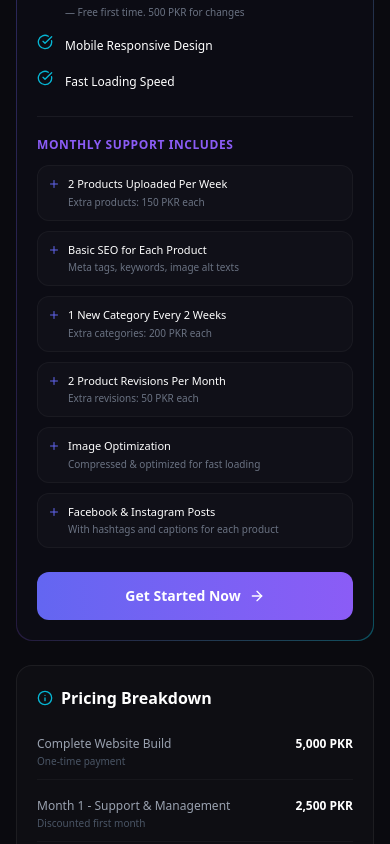
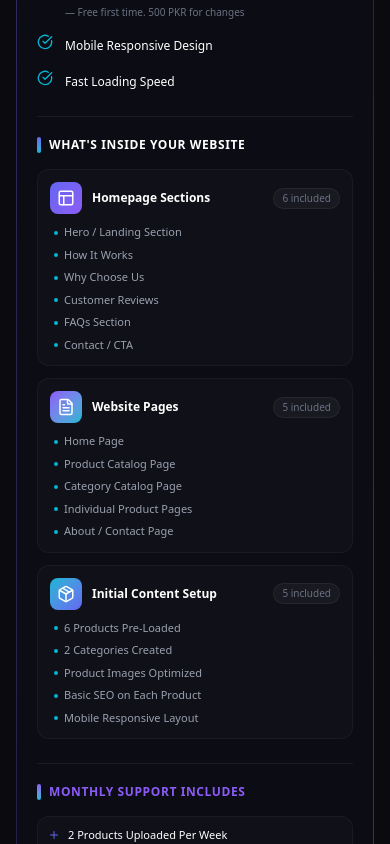
Before and after one commit to Azeem-097/devnix-studios, a Next.js app: page / in a window 390 px wide. Shown: the part 5180-6024 px from the top of the page. Built offline with nearby package versions, Linux system fonts and the light colour scheme.

Commit message:
Updated website changes

```diff
--- a/src/components/HeroSection.tsx
+++ b/src/components/HeroSection.tsx
@@ -116,7 +116,7 @@ export default function HeroSection() {
               </span>
               <span className="hidden sm:inline w-1 h-1 rounded-full bg-gray-600" />
               <span className="hidden sm:inline text-xs text-gray-400">
-                Est. 2024
+                Est. 202
               </span>
             </motion.div>
 
--- a/src/components/PackageSection.tsx
+++ b/src/components/PackageSection.tsx
@@ -1,12 +1,35 @@
 "use client";
 
-import { CheckCircle, Plus, ArrowRight, Info } from "lucide-react";
+import {
+  CheckCircle,
+  Plus,
+  ArrowRight,
+  Info,
+  Layout,
+  FileText,
+  Package,
+} from "lucide-react";
 import { siteData } from "@/lib/data";
 import AnimatedSection from "./AnimatedSection";
 
+const breakdownIconMap: Record<string, React.ReactNode> = {
+  Layout: <Layout size={18} />,
+  FileText: <FileText size={18} />,
+  Package: <Package size={18} />,
+};
+
+const breakdownGradients = [
+  "from-[#6366f1] to-[#8b5cf6]",
+  "from-[#8b5cf6] to-[#06b6d4]",
+  "from-[#06b6d4] to-[#6366f1]",
+];
+
 export default function PackageSection() {
   return (
-    <section id="package" className="relative overflow-hidden py-16 sm:py-24 lg:py-32">
+    <section
+      id="package"
+      className="relative overflow-hidden py-16 sm:py-24 lg:py-32"
+    >
       <div className="absolute inset-0 bg-[#0a0a0f]" />
       <div className="absolute top-0 left-1/3 w-[300px] sm:w-[500px] h-[300px] sm:h-[500px] bg-[#8b5cf6]/5 rounded-full blur-[80px] sm:blur-[120px]" />
       <div className="absolute bottom-0 right-1/3 w-[300px] sm:w-[400px] h-[300px] sm:h-[400px] bg-[#06b6d4]/4 rounded-full blur-[80px] sm:blur-[120px]" />
@@ -51,10 +74,13 @@ export default function PackageSection() {
                     <div className="text-2xl sm:text-3xl font-bold bg-gradient-to-r from-[#6366f1] to-[#06b6d4] bg-clip-text text-transparent">
                       5,000 PKR
                     </div>
-                    <div className="text-xs text-gray-500 mt-0.5">/ website</div>
+                    <div className="text-xs text-gray-500 mt-0.5">
+                      / website
+                    </div>
                   </div>
                 </div>
 
+                {/* Package Features */}
                 <div className="space-y-3 mb-6 sm:mb-8">
                   {siteData.packageFeatures.map((feature) => (
                     <div key={feature.text} className="flex items-start gap-3">
@@ -76,10 +102,58 @@ export default function PackageSection() {
                   ))}
                 </div>
 
+                {/* Website Breakdown - NEW! */}
                 <div className="border-t border-white/[0.06] pt-5 sm:pt-6 mb-6 sm:mb-8">
-                  <h4 className="text-xs sm:text-sm font-semibold text-[#8b5cf6] uppercase tracking-wider mb-3 sm:mb-4">
-                    Monthly Support Includes
-                  </h4>
+                  <div className="flex items-center gap-2 mb-4">
+                    <div className="w-1 h-4 rounded-full bg-gradient-to-b from-[#6366f1] to-[#06b6d4]" />
+                    <h4 className="text-xs sm:text-sm font-semibold text-white uppercase tracking-wider">
+                      What&apos;s Inside Your Website
+                    </h4>
+                  </div>
+
+                  <div className="space-y-3">
+                    {siteData.websiteBreakdown.map((category, index) => (
+                      <div
+                        key={category.title}
+                        className="p-3 sm:p-4 rounded-xl bg-white/[0.02] border border-white/[0.04] hover:border-white/[0.08] transition-all duration-300"
+                      >
+                        <div className="flex items-center gap-2.5 mb-2.5">
+                          <div
+                            className={`w-8 h-8 rounded-lg bg-gradient-to-br ${breakdownGradients[index]} flex items-center justify-center text-white shrink-0`}
+                          >
+                            {breakdownIconMap[category.icon]}
+                          </div>
+                          <h5 className="text-xs sm:text-sm font-semibold text-white">
+                            {category.title}
+                          </h5>
+                          <span className="ml-auto text-[10px] sm:text-xs text-gray-500 px-2 py-0.5 rounded-full bg-white/[0.04] border border-white/[0.06]">
+                            {category.items.length} included
+                          </span>
+                        </div>
+                        <div className="grid grid-cols-1 sm:grid-cols-2 gap-1.5 sm:gap-2 pl-1">
+                          {category.items.map((item) => (
+                            <div
+                              key={item}
+                              className="flex items-center gap-1.5 text-[11px] sm:text-xs text-gray-400"
+                            >
+                              <div className="w-1 h-1 rounded-full bg-[#06b6d4] shrink-0" />
+                              <span>{item}</span>
+                            </div>
+                          ))}
+                        </div>
+                      </div>
+                    ))}
+                  </div>
+                </div>
+
+                {/* Monthly Support */}
+                <div className="border-t border-white/[0.06] pt-5 sm:pt-6 mb-6 sm:mb-8">
+                  <div className="flex items-center gap-2 mb-4">
+                    <div className="w-1 h-4 rounded-full bg-gradient-to-b from-[#8b5cf6] to-[#06b6d4]" />
+                    <h4 className="text-xs sm:text-sm font-semibold text-[#8b5cf6] uppercase tracking-wider">
+                      Monthly Support Includes
+                    </h4>
+                  </div>
                   <div className="grid grid-cols-1 sm:grid-cols-2 gap-2.5 sm:gap-3">
                     {siteData.supportFeatures.map((feature) => (
                       <div
@@ -121,7 +195,7 @@ export default function PackageSection() {
             </div>
           </AnimatedSection>
 
-          {/* Right Side */}
+          {/* Right Side - Pricing + Addons */}
           <div className="lg:col-span-5 space-y-6">
             <AnimatedSection direction="right" delay={0.1}>
               <div className="p-5 sm:p-6 rounded-2xl bg-white/[0.02] border border-white/[0.06]">
@@ -197,6 +271,50 @@ export default function PackageSection() {
                 </div>
               </div>
             </AnimatedSection>
+
+            {/* Quick Stats Card */}
+            <AnimatedSection direction="right" delay={0.3}>
+              <div className="p-5 sm:p-6 rounded-2xl bg-gradient-to-br from-[#6366f1]/10 via-[#8b5cf6]/5 to-[#06b6d4]/10 border border-[#6366f1]/20">
+                <h4 className="text-base sm:text-lg font-semibold text-white mb-4 flex items-center gap-2">
+                  <CheckCircle size={16} className="text-[#06b6d4]" />
+                  What You Get Initially
+                </h4>
+                <div className="grid grid-cols-2 gap-3">
+                  <div className="text-center p-3 rounded-xl bg-white/[0.03] border border-white/[0.05]">
+                    <div className="text-2xl font-bold bg-gradient-to-r from-[#6366f1] to-[#8b5cf6] bg-clip-text text-transparent">
+                      6
+                    </div>
+                    <div className="text-[10px] sm:text-xs text-gray-400 mt-1">
+                      Products
+                    </div>
+                  </div>
+                  <div className="text-center p-3 rounded-xl bg-white/[0.03] border border-white/[0.05]">
+                    <div className="text-2xl font-bold bg-gradient-to-r from-[#8b5cf6] to-[#06b6d4] bg-clip-text text-transparent">
+                      2
+                    </div>
+                    <div className="text-[10px] sm:text-xs text-gray-400 mt-1">
+                      Categories
+                    </div>
+                  </div>
+                  <div className="text-center p-3 rounded-xl bg-white/[0.03] border border-white/[0.05]">
+                    <div className="text-2xl font-bold bg-gradient-to-r from-[#06b6d4] to-[#6366f1] bg-clip-text text-transparent">
+                      5+
+                    </div>
+                    <div className="text-[10px] sm:text-xs text-gray-400 mt-1">
+                      Pages
+                    </div>
+                  </div>
+                  <div className="text-center p-3 rounded-xl bg-white/[0.03] border border-white/[0.05]">
+                    <div className="text-2xl font-bold bg-gradient-to-r from-[#6366f1] to-[#06b6d4] bg-clip-text text-transparent">
+                      6
+                    </div>
+                    <div className="text-[10px] sm:text-xs text-gray-400 mt-1">
+                      Sections
+                    </div>
+                  </div>
+                </div>
+              </div>
+            </AnimatedSection>
           </div>
         </div>
       </div>
--- a/src/lib/data.ts
+++ b/src/lib/data.ts
@@ -302,6 +302,43 @@ export const siteData: SiteData = {
         "M17.472 14.382c-.297-.149-1.758-.867-2.03-.967-.273-.099-.471-.148-.67.15-.197.297-.767.966-.94 1.164-.173.199-.347.223-.644.075-.297-.15-1.255-.463-2.39-1.475-.883-.788-1.48-1.761-1.653-2.059-.173-.297-.018-.458.13-.606.134-.133.298-.347.446-.52.149-.174.198-.298.298-.497.099-.198.05-.371-.025-.52-.075-.149-.669-1.612-.916-2.207-.242-.579-.487-.5-.669-.51-.173-.008-.371-.01-.57-.01-.198 0-.52.074-.792.372-.272.297-1.04 1.016-1.04 2.479 0 1.462 1.065 2.875 1.213 3.074.149.198 2.096 3.2 5.077 4.487.709.306 1.262.489 1.694.625.712.227 1.36.195 1.871.118.571-.085 1.758-.719 2.006-1.413.248-.694.248-1.289.173-1.413-.074-.124-.272-.198-.57-.347m-5.421 7.403h-.004a9.87 9.87 0 01-5.031-1.378l-.361-.214-3.741.982.998-3.648-.235-.374a9.86 9.86 0 01-1.51-5.26c.001-5.45 4.436-9.884 9.888-9.884 2.64 0 5.122 1.03 6.988 2.898a9.825 9.825 0 012.893 6.994c-.003 5.45-4.437 9.884-9.885 9.884m8.413-18.297A11.815 11.815 0 0012.05 0C5.495 0 .16 5.335.157 11.892c0 2.096.547 4.142 1.588 5.945L.057 24l6.305-1.654a11.882 11.882 0 005.683 1.448h.005c6.554 0 11.89-5.335 11.893-11.893a11.821 11.821 0 00-3.48-8.413z",
     },
   ],
+  websiteBreakdown: [
+    {
+      icon: "Layout",
+      title: "Homepage Sections",
+      items: [
+        "Hero / Landing Section",
+        "How It Works",
+        "Why Choose Us",
+        "Customer Reviews",
+        "FAQs Section",
+        "Contact / CTA",
+      ],
+    },
+    {
+      icon: "FileText",
+      title: "Website Pages",
+      items: [
+        "Home Page",
+        "Product Catalog Page",
+        "Category Catalog Page",
+        "Individual Product Pages",
+        "About / Contact Page",
+      ],
+    },
+    {
+      icon: "Package",
+      title: "Initial Content Setup",
+      items: [
+        "6 Products Pre-Loaded",
+        "2 Categories Created",
+        "Product Images Optimized",
+        "Basic SEO on Each Product",
+        "Mobile Responsive Layout",
+      ],
+    },
+  ],
+
 
   contactInfo: {
     phone: "+92 318 4632828",
```
Also changed, not shown: src/types/index.ts (+7 -0 lines).
